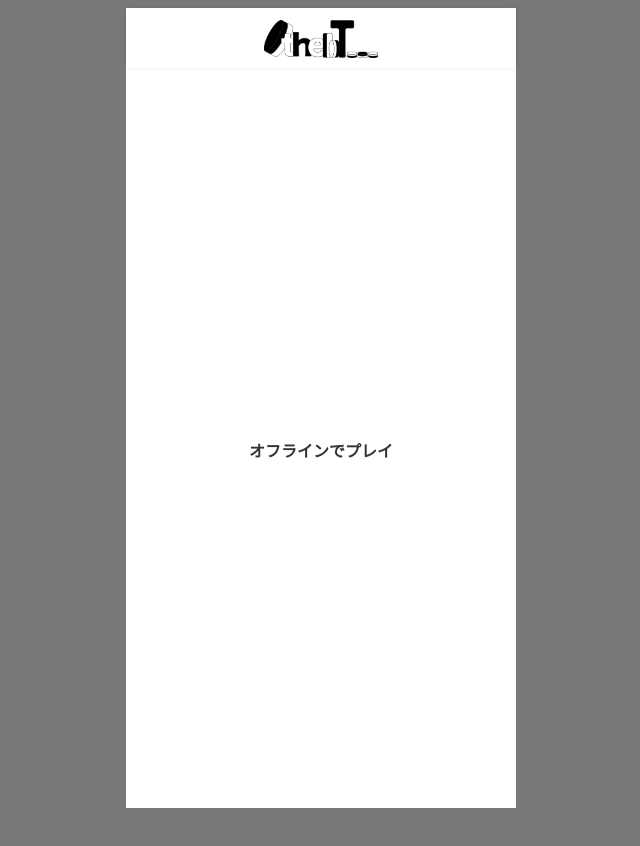
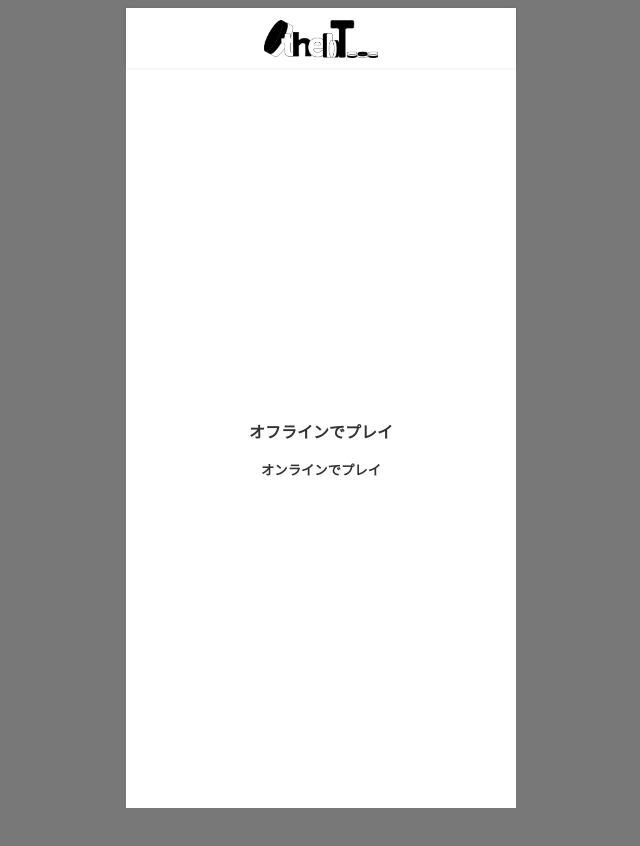
Before and after one commit to yusuke-shiya/othello-app-frontend, a Vue app: page / in a window 1280 px wide. Shown: the whole page, without its empty margins (319-959 px from the left). Built offline with nearby package versions, Linux system fonts and the light colour scheme.

Commit message:
バトルルームを作成するapiリクエストを送信する「オンラインでプレイ」ボタンを作成

```diff
--- /dev/null
+++ b/src/api/BattleRoomsApi.ts
@@ -0,0 +1,14 @@
+import axios from 'axios'
+
+const apiClient = axios.create({
+  baseURL: import.meta.env.VITE_API_BASE_URL + '/api/v1/othello/battle-rooms',
+  headers: {
+    'Content-Type': 'application/json'
+  }
+})
+
+export default {
+  create() {
+    return apiClient.post('/')
+  }
+}
--- a/src/components/HomeNavigation.vue
+++ b/src/components/HomeNavigation.vue
@@ -4,14 +4,39 @@
       <li class="nav-item">
         <router-link class="nav-link" to="/offline-battle">オフラインでプレイ</router-link>
       </li>
+      <li class="nav-item">
+        <button class="nav-link" @click="startOnlineBattle" :disabled="isLoading">
+          オンラインでプレイ
+        </button>
+      </li>
     </ul>
   </nav>
 </template>
 
 <script lang="ts">
-export default {
-  name: 'HomeNavigation'
-}
+import BattleRoomsApi from '@/api/BattleRoomsApi'
+import { defineComponent } from 'vue'
+export default defineComponent({
+  name: 'HomeNavigation',
+  data() {
+    return {
+      isLoading: false
+    }
+  },
+  methods: {
+    async startOnlineBattle() {
+      this.isLoading = true
+      try {
+        const { data } = await BattleRoomsApi.create()
+        this.$router.push(`/online-battle/${data.id}`)
+      } catch (error) {
+        console.error('Failed to start online battle:' + error)
+      } finally {
+        this.isLoading = false
+      }
+    }
+  }
+})
 </script>
 
 <style scoped lang="scss">
@@ -33,6 +58,16 @@ export default {
   }
   .nav-link {
     font-weight: bold;
+    border: none;
+    background: none;
+    cursor: pointer;
+    &:hover {
+      opacity: 0.6;
+    }
+    &:disabled {
+      opacity: 0.3;
+      cursor: not-allowed;
+    }
   }
 }
 </style>
```
